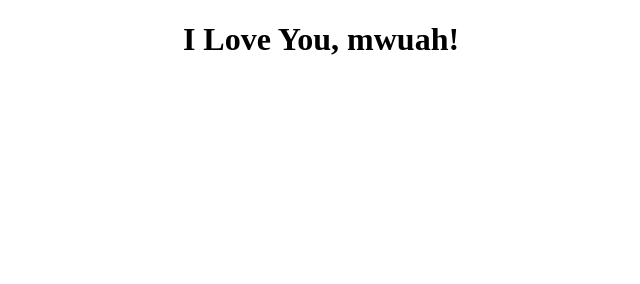
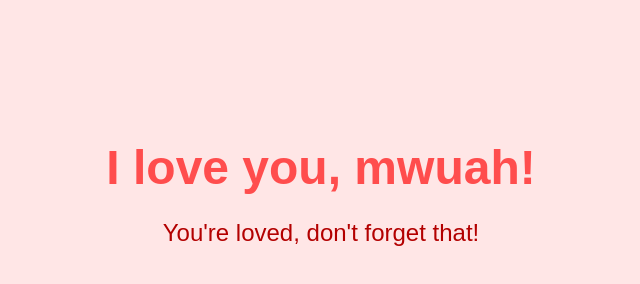
Before and after one commit to smoothbullfrog/love-message, a plain HTML site: page love.html in a window 1280 px wide. Shown: the whole page, without its empty margins (319-959 px from the left). Drawn offline with Linux system fonts and the light colour scheme.

Commit message:
love.html

```diff
--- a/love.html
+++ b/love.html
@@ -1,9 +1,45 @@
 <!DOCTYPE html>
 <html>
 <head>
-  <title>I Love You</title>
+    <title>I Love You!</title>
+    <style>
+        body {
+            background-color: #ffe6e6;
+            text-align: center;
+            font-family: 'Cursive', sans-serif;
+            padding-top: 100px;
+            animation: fadeIn 2s ease-in;
+        }
+        h1 {
+            color: #ff4d4d;
+            font-size: 48px;
+            margin-bottom: 20px;
+        }
+        p {
+            font-size: 24px;
+            color: #b30000;
+        }
+        button {
+            margin-top: 30px;
+            padding: 10px 20px;
+            font-size: 18px;
+            border: none;
+            background-color: #ff4d4d;
+            color: white;
+            border-radius: 8px;
+            cursor: pointer;
+        }
+        button:hover {
+            background-color: #e60000;
+        }
+        @keyframes fadeIn {
+            from { opacity: 0; }
+            to { opacity: 1; }
+        }
+    </style>
 </head>
-<body style="text-align: center; background-color:pink:">
-  <h1>I Love You, mwuah!</h1>
+<body>
+    <h1>I love you, mwuah!</h1>
+    <p>You're loved, don't forget that!</p>
 </body>
 </html>
```
